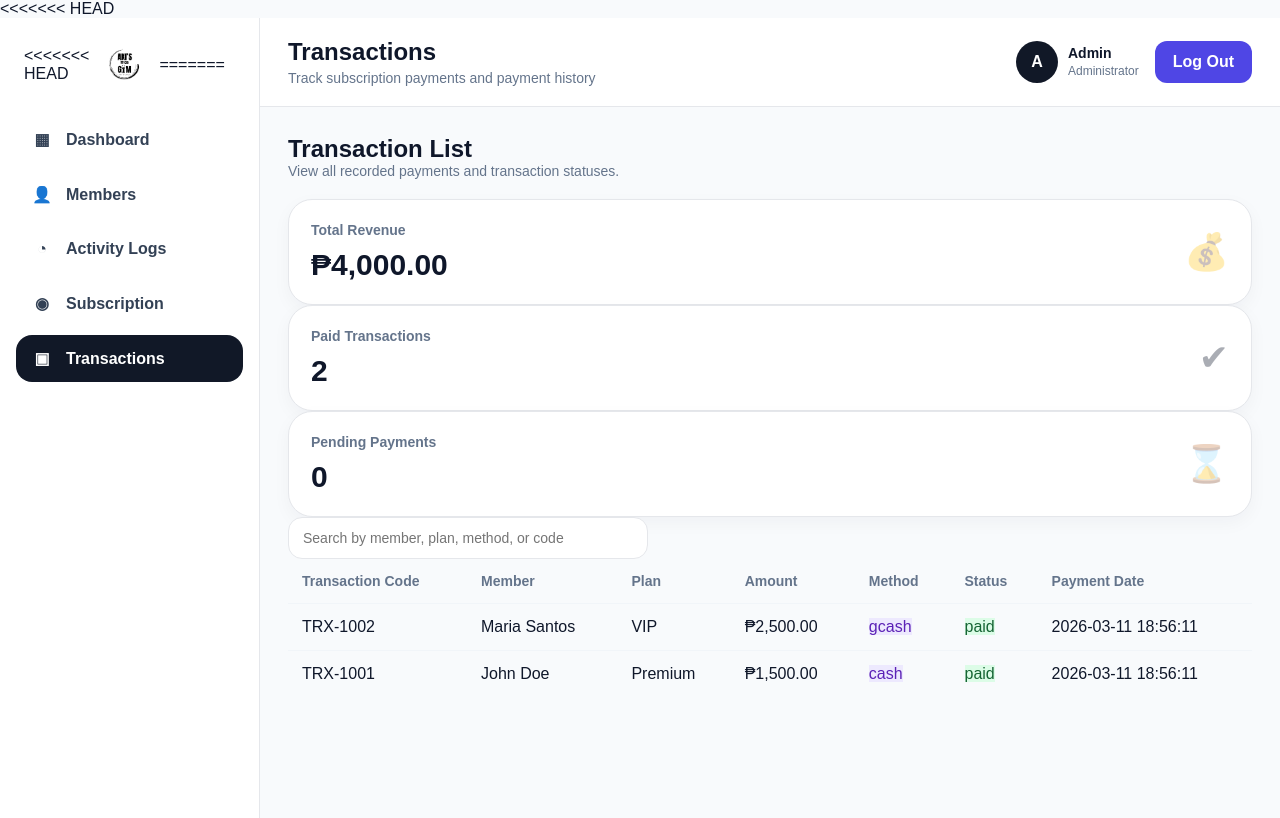
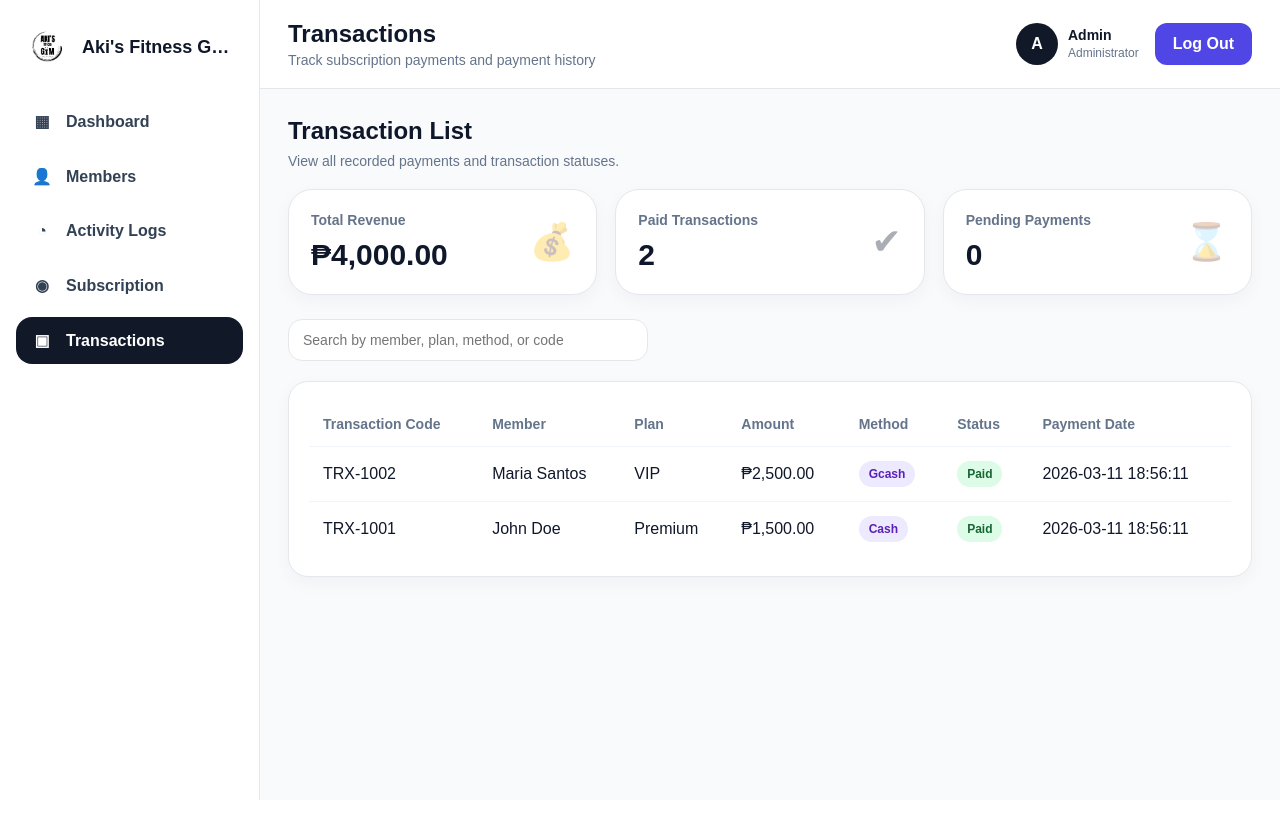
Before and after one commit to Carl-doc/akisgym, a PHP site: page /pages/transaction.php in a window 1280 px wide. Run offline with PHP 8.4, Linux system fonts and the light colour scheme; data comes from the database, SQL or seed files in the repository.

Commit message:
new fix db no need to alter, all logos are apply, no merge conflict in index.php, correct path for tructures, and label on every block in css.

```diff
--- a/assets/css/style.css
+++ b/assets/css/style.css
@@ -71,9 +71,9 @@ body.landing-body{
 }
 
 .brand-logo{
-    width:65px;
-    height:65px;
-    border-radius:65%;
+    width:60px;
+    height:60px;
+    border-radius:50%;
     overflow:hidden;
     display:flex;
     align-items:center;
--- a/pages/transaction.php
+++ b/pages/transaction.php
@@ -38,16 +38,9 @@ $transactions = mysqli_query($conn, $query);
 <meta charset="UTF-8">
 <meta name="viewport" content="width=device-width, initial-scale=1.0">
 <title>Transactions | Aki's Fitness Gym</title>
-<<<<<<< HEAD
-<link rel="stylesheet" href="../assets/css/style.css">
-
-<style>
-/* TRANSACTION PAGE - STAT CARDS */
-=======
 <link rel="stylesheet" href="/akisgym/assets/css/style.css">
 
 <style>
->>>>>>> a62cf78f711574858fe912f3e3272a093490a6fb
 .transaction-stats{
     display:grid;
     grid-template-columns:repeat(3, 1fr);
@@ -85,10 +78,6 @@ $transactions = mysqli_query($conn, $query);
     opacity:0.35;
 }
 
-<<<<<<< HEAD
-/* TRANSACTION PAGE - TOOLBAR / SEARCH */
-=======
->>>>>>> a62cf78f711574858fe912f3e3272a093490a6fb
 .transaction-toolbar{
     display:flex;
     justify-content:space-between;
@@ -113,10 +102,6 @@ $transactions = mysqli_query($conn, $query);
     background:#fff;
 }
 
-<<<<<<< HEAD
-/* TRANSACTION PAGE - TABLE */
-=======
->>>>>>> a62cf78f711574858fe912f3e3272a093490a6fb
 .transaction-table{
     background:#ffffff;
     border-radius:20px;
@@ -148,10 +133,6 @@ $transactions = mysqli_query($conn, $query);
     background:#f8fafc;
 }
 
-<<<<<<< HEAD
-/* TRANSACTION PAGE - TITLES */
-=======
->>>>>>> a62cf78f711574858fe912f3e3272a093490a6fb
 .page-title{
     margin-bottom:8px;
 }
@@ -167,10 +148,6 @@ $transactions = mysqli_query($conn, $query);
     margin-bottom:20px;
 }
 
-<<<<<<< HEAD
-/* TRANSACTION PAGE - BADGES */
-=======
->>>>>>> a62cf78f711574858fe912f3e3272a093490a6fb
 .method-badge,
 .payment-badge{
     display:inline-block;
@@ -206,10 +183,6 @@ $transactions = mysqli_query($conn, $query);
     color:#374151;
 }
 
-<<<<<<< HEAD
-/* TRANSACTION PAGE - RESPONSIVE */
-=======
->>>>>>> a62cf78f711574858fe912f3e3272a093490a6fb
 @media (max-width:900px){
     .transaction-stats{
         grid-template-columns:1fr;
@@ -223,13 +196,9 @@ $transactions = mysqli_query($conn, $query);
 
     <aside class="saas-sidebar">
         <div class="saas-brand">
-<<<<<<< HEAD
             <div class="saas-brand-logo">
                 <img src="../assets/logo/logo.png" alt="Gym Logo">
             </div>
-=======
-            <div class="saas-brand-logo"></div>
->>>>>>> a62cf78f711574858fe912f3e3272a093490a6fb
             <div class="saas-brand-text">Aki's Fitness Gym</div>
         </div>
 
```
